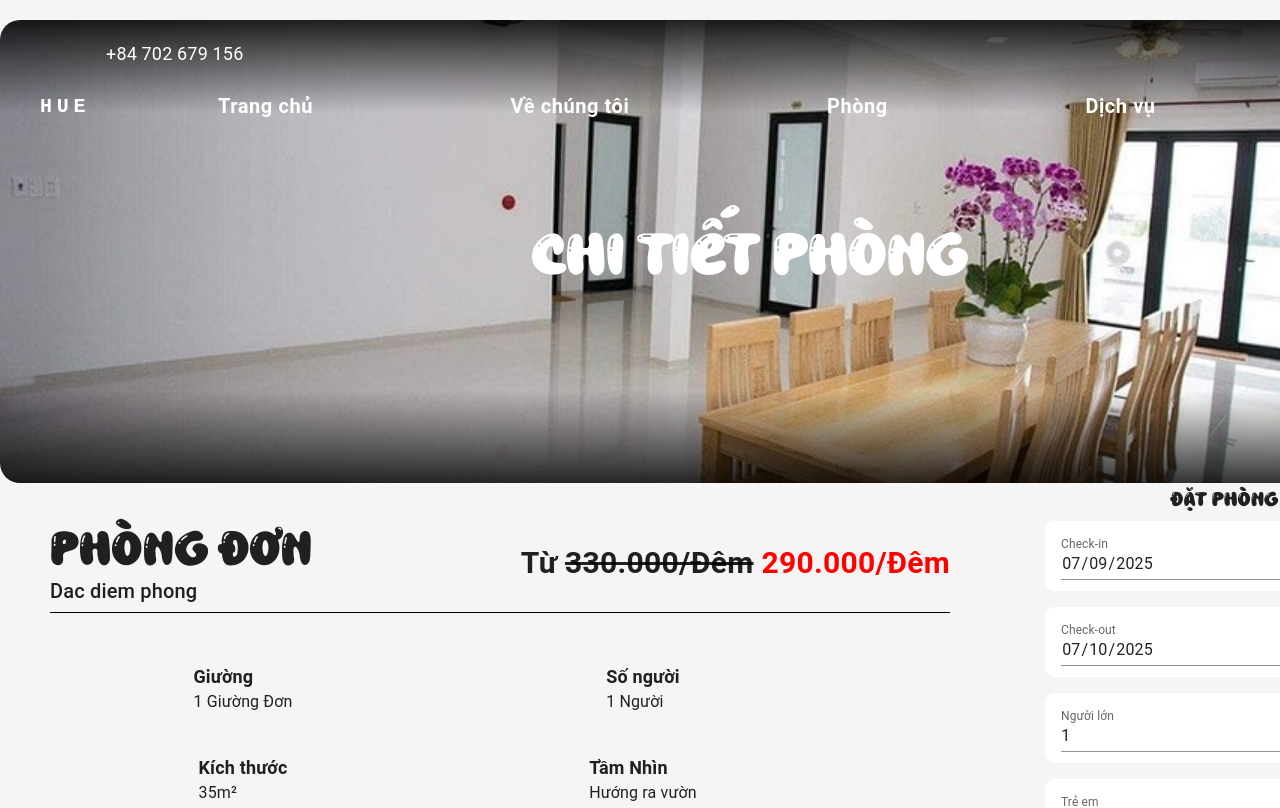
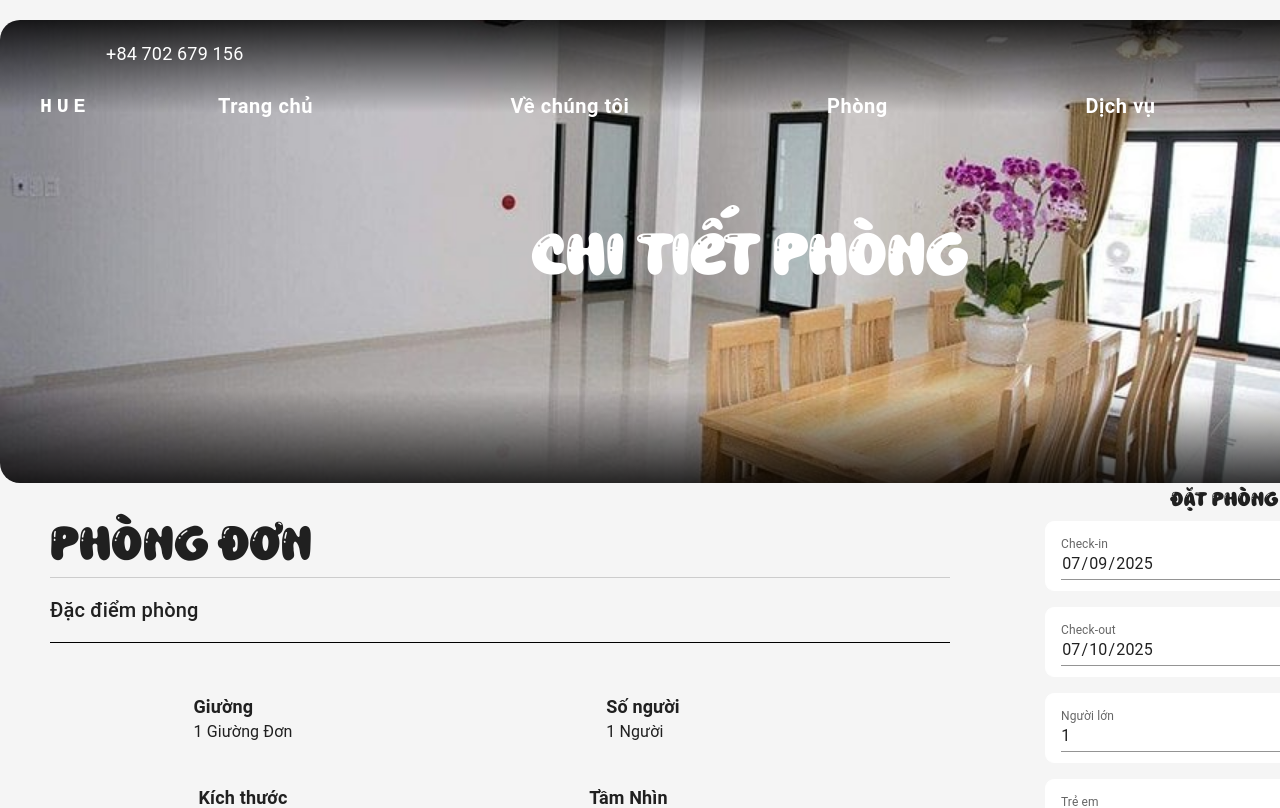
Before and after one commit to voquoctrieu/HueHotelUi, a React (Vite) app: page /HueHotelUI/detail/1 in a window 1280 px wide. Shown: the top 808 px of the page. Built offline with nearby package versions, Linux system fonts and the light colour scheme; some icons are missing.

Commit message:
Cập nhật: Thêm thông báo đặt phòng thành công

```diff
--- a/src/components/layout/form/BookingRoomForm.jsx
+++ b/src/components/layout/form/BookingRoomForm.jsx
@@ -2,6 +2,7 @@ import { Box, Button, Typography } from '@mui/material';
 import TextField from '@mui/material/TextField';
 import MenuItem from '@mui/material/MenuItem';
 import React from 'react';
+import Snackbar from '@mui/material/Snackbar';
 
 function BookingRoomForm() {
   const [checkInDate, setCheckInDate] = React.useState(
@@ -14,6 +15,7 @@ function BookingRoomForm() {
   );
   const [adults, setAdults] = React.useState(1);
   const [children, setChildren] = React.useState(0);
+  const [openSnackbar, setOpenSnackbar] = React.useState(false);
 
   const handleAdultsChange = (event) => {
     setAdults(event.target.value);
@@ -159,6 +161,18 @@ function BookingRoomForm() {
           Xem bản đồ lớn hơn
         </a>
       </Box>
+      <Box sx={{ display: 'flex', justifyContent: 'center', mt: 3 }}>
+        <Button variant="contained" color="primary" onClick={() => setOpenSnackbar(true)}>
+          Xác nhận đặt phòng
+        </Button>
+      </Box>
+      <Snackbar
+        open={openSnackbar}
+        autoHideDuration={3000}
+        onClose={() => setOpenSnackbar(false)}
+        message="Đặt phòng thành công!"
+        anchorOrigin={{ vertical: 'bottom', horizontal: 'center' }}
+      />
     </Box>
   );
 }
--- a/src/pages/detail/Detail.jsx
+++ b/src/pages/detail/Detail.jsx
@@ -31,7 +31,7 @@ function Detail() {
     },
   };
 
-  // Dữ liệu chi tiết các loại phòng
+
   const roomDetails = {
     don: {
       name: 'PHÒNG ĐƠN',
@@ -110,26 +110,21 @@ function Detail() {
         >
           <Box
             sx={{
-              height: '100px',
               display: 'flex',
-              justifyContent: 'space-between',
-              alignItems: 'center',
+              flexDirection: 'column',
+              alignItems: 'flex-start',
               borderBottom: '1px solid black',
               m: '30px 0 0',
+              pb: 2,
             }}
           >
-            <Box>
-              <Typography variant='h3' fontFamily='THCartoon9'>
-                {detail.name}
-              </Typography>
-              <Typography variant='h6'>Dac diem phong</Typography>
-            </Box>
-            <Box sx={{ display: 'flex', justifyContent: 'center', gap: 2 }}>
-              <Typography sx={{ fontSize: '30px', fontWeight: 'bold' }}>
-                Từ <span style={{textDecoration: 'line-through'}}>{detail.originalPrice}/Đêm</span>
-                <span style={{color: 'red', fontWeight: 700, fontSize: 30, marginLeft: 8}}>{detail.price}/Đêm</span>
-              </Typography>
-            </Box>
+            <Typography variant='h3' fontFamily='THCartoon9'>
+              {detail.name}
+            </Typography>
+            <Box sx={{ width: '100%', borderBottom: '1px solid #ccc', my: 1 }} />
+            <Typography variant='h6' sx={{ mt: 1 }}>
+              Đặc điểm phòng
+            </Typography>
           </Box>
           <Box
             sx={{ display: 'flex', flexWrap: 'wrap', gap: '40px', m: '50px 0' }}
```
